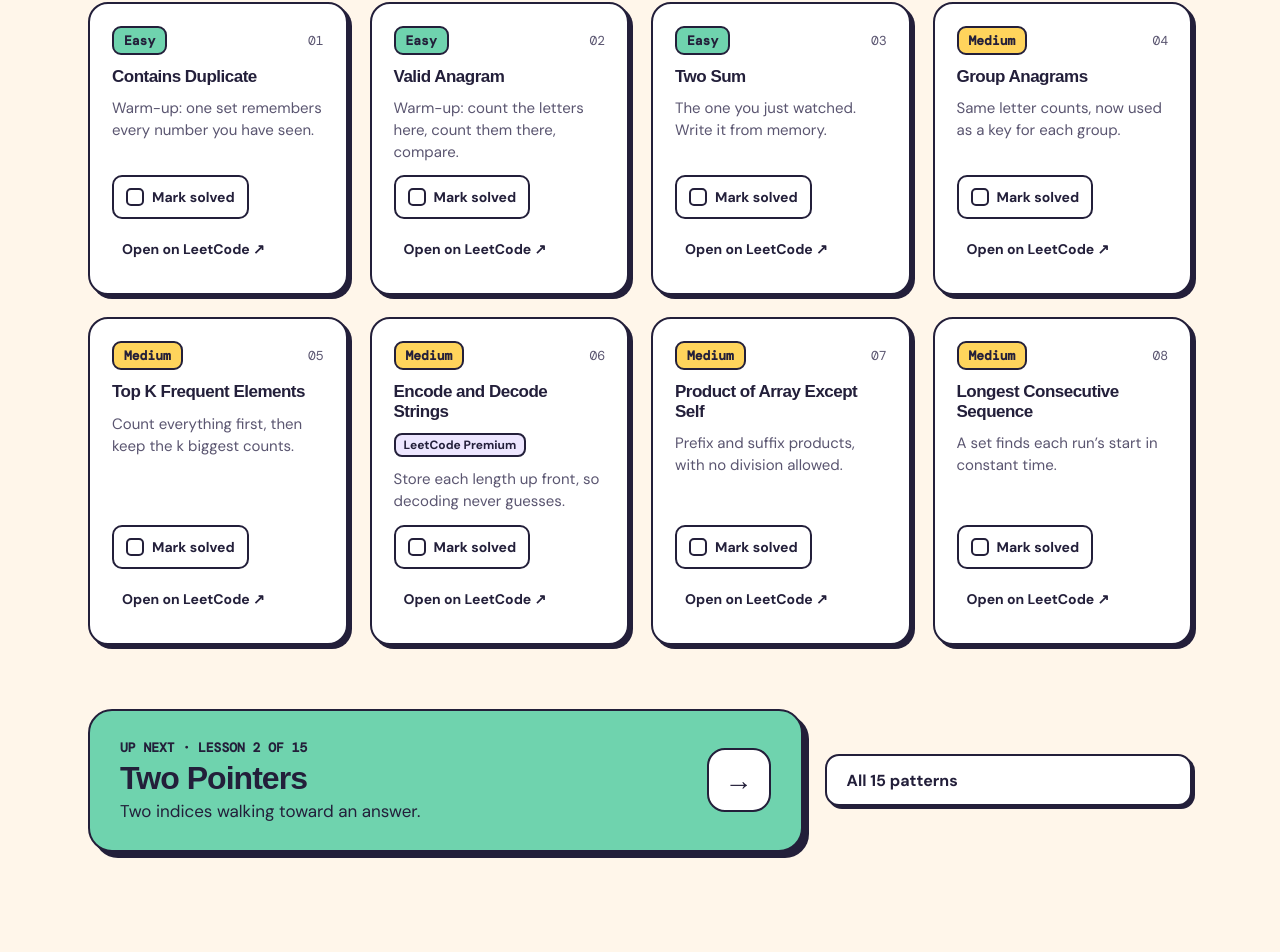
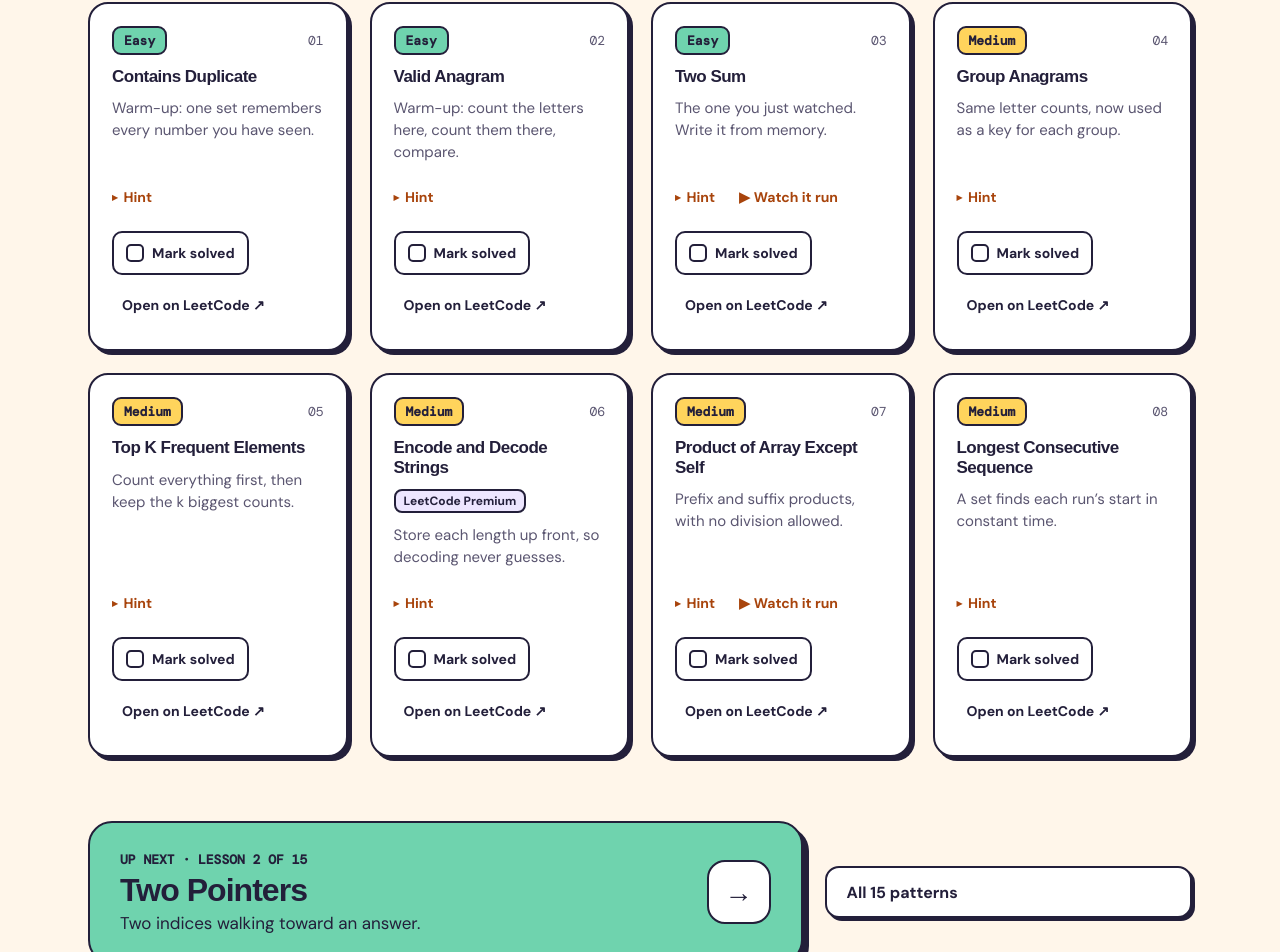
Before and after one commit to rohan-ahire1/pointer, a Next.js app: page /patterns/arrays-and-hashing in a window 1280 px wide. Shown: the part 2031-2983 px from the top of the page. Built offline with nearby package versions, Linux system fonts and the light colour scheme; a web font is replaced by a local one.

Commit message:
Add hints and Watch it run links to lesson cards and problem rows

```diff
--- a/components/Lesson/ProblemCard/ProblemCard.module.css
+++ b/components/Lesson/ProblemCard/ProblemCard.module.css
@@ -74,6 +74,34 @@
   line-height: 1.45;
   color: var(--muted);
   flex-grow: 1;
+}
+
+.extras {
+  display: flex;
+  flex-wrap: wrap;
+  align-items: center;
+  gap: 0 8px;
+}
+
+.watchLink {
+  min-height: 44px;
+  display: inline-flex;
+  align-items: center;
+  gap: 4px;
+  padding: 0 8px;
+  border-radius: 10px;
+  font-size: 14px;
+  font-weight: 700;
+  text-decoration: none;
+  color: var(--pen);
+  white-space: nowrap;
+  transition: background-color var(--dur-fast) var(--ease-out);
+}
+
+@media (hover: hover) {
+  .watchLink:hover {
+    background: var(--tint-cream);
+  }
 }
 
 .actions {
--- a/components/Lesson/ProblemCard/ProblemCard.tsx
+++ b/components/Lesson/ProblemCard/ProblemCard.tsx
@@ -1,8 +1,12 @@
 "use client";
 
-import type { Problem } from "@/content";
+import { useId, useState, type MouseEvent } from "react";
+import Link from "next/link";
+import { problemVisualizerHref, type Problem } from "@/content";
 import { useProgress } from "@/lib/progress";
 import { padPatternNumber } from "@/lib/pattern-nav";
+import { dispatchShowVisualizer } from "@/lib/visualizer-events";
+import { ProblemHint, ProblemHintToggle } from "@/components/Problems/ProblemHint/ProblemHint";
 import styles from "./ProblemCard.module.css";
 
 type ProblemCardProps = {
@@ -32,6 +36,16 @@ const DIFFICULTY_CLASS: Record<Problem["difficulty"], string> = {
 export function ProblemCard({ problem, index }: ProblemCardProps) {
   const { isSolved, toggleSolved } = useProgress();
   const solved = isSolved(problem.slug);
+  const [hintOpen, setHintOpen] = useState(false);
+  const hintId = useId();
+  const visualizerHref = problemVisualizerHref(problem);
+
+  /** Stays on the page so the reader keeps their place; a modified click still opens a new tab. */
+  function watchItRun(event: MouseEvent<HTMLAnchorElement>) {
+    if (!problem.visualizer || event.metaKey || event.ctrlKey || event.shiftKey || event.altKey) return;
+    event.preventDefault();
+    dispatchShowVisualizer(problem.visualizer);
+  }
 
   return (
     <li className={solved ? `tilt ${styles.cardSolved}` : `tilt ${styles.card}`}>
@@ -44,6 +58,25 @@ export function ProblemCard({ problem, index }: ProblemCardProps) {
       <h3 className={`soft ${styles.title}`}>{problem.title}</h3>
       {problem.premium && <span className={styles.premium}>LeetCode Premium</span>}
       <p className={styles.twist}>{problem.twist}</p>
+      <div className={styles.extras}>
+        <ProblemHintToggle
+          controls={hintId}
+          open={hintOpen}
+          title={problem.title}
+          onToggle={() => setHintOpen((open) => !open)}
+        />
+        {visualizerHref && (
+          <Link
+            href={visualizerHref}
+            onClick={watchItRun}
+            aria-label={`Watch it run: ${problem.title}`}
+            className={styles.watchLink}
+          >
+            <span aria-hidden="true">▶ </span>Watch it run
+          </Link>
+        )}
+      </div>
+      <ProblemHint id={hintId} problem={problem} open={hintOpen} />
       <div className={styles.actions}>
         <button
           type="button"
--- /dev/null
+++ b/components/Problems/ProblemHint/ProblemHint.module.css
@@ -0,0 +1,85 @@
+.toggle {
+  min-height: 44px;
+  display: inline-flex;
+  align-items: center;
+  gap: 6px;
+  padding: 0 8px;
+  margin-left: -8px;
+  background: none;
+  border: 0;
+  border-radius: 10px;
+  font-size: 14px;
+  font-weight: 700;
+  color: var(--pen);
+  white-space: nowrap;
+  transition: background-color var(--dur-fast) var(--ease-out);
+}
+
+@media (hover: hover) {
+  .toggle:hover {
+    background: var(--tint-cream);
+  }
+}
+
+.chevron,
+.chevronOpen {
+  font-size: 11px;
+  transition: transform var(--dur-fast) var(--ease-out);
+}
+
+.chevronOpen {
+  transform: rotate(90deg);
+}
+
+.hint {
+  display: flex;
+  flex-direction: column;
+  gap: 8px;
+  padding: 12px 14px;
+  background: var(--tint-yellow);
+  border: var(--border);
+  border-radius: 12px;
+  font-size: 14px;
+  line-height: 1.45;
+  color: var(--ink);
+  animation: hint-in var(--dur-base) var(--ease-out);
+}
+
+/* Without this the `display` above beats the hidden attribute. */
+.hint[hidden] {
+  display: none;
+}
+
+@keyframes hint-in {
+  from {
+    opacity: 0;
+    transform: translateY(-4px);
+  }
+}
+
+.signal,
+.also {
+  margin: 0;
+}
+
+.facts {
+  margin: 0;
+  display: flex;
+  flex-wrap: wrap;
+  gap: 4px 16px;
+  font-family: var(--font-mono);
+  font-size: 13px;
+}
+
+.fact {
+  display: flex;
+  gap: 6px;
+}
+
+.fact dt {
+  font-weight: 700;
+}
+
+.fact dd {
+  margin: 0;
+}
--- /dev/null
+++ b/components/Problems/ProblemHint/ProblemHint.tsx
@@ -0,0 +1,66 @@
+import type { ReactNode } from "react";
+import { getPattern, type Problem } from "@/content";
+import styles from "./ProblemHint.module.css";
+
+type ProblemHintToggleProps = {
+  /** The id of the `ProblemHint` this opens. */
+  controls: string;
+  open: boolean;
+  title: string;
+  onToggle: () => void;
+};
+
+/** The button half of a hint. Kept apart because each host puts it somewhere different. */
+export function ProblemHintToggle({ controls, open, title, onToggle }: ProblemHintToggleProps) {
+  return (
+    <button
+      type="button"
+      aria-expanded={open}
+      aria-controls={controls}
+      aria-label={`Hint for ${title}`}
+      onClick={onToggle}
+      className={styles.toggle}
+    >
+      <span aria-hidden="true" className={open ? styles.chevronOpen : styles.chevron}>
+        ▸
+      </span>
+      Hint
+    </button>
+  );
+}
+
+type ProblemHintProps = {
+  id: string;
+  problem: Problem;
+  open: boolean;
+  className?: string;
+  /** Anything else worth doing from here, such as a link to its visualizer. */
+  children?: ReactNode;
+};
+
+/**
+ * What gives a problem away, for when you're stuck: the clue, the Big-O to aim
+ * for and any other pattern that fairly solves it. Stays in the DOM while
+ * closed so the toggle's `aria-controls` always points at something.
+ */
+export function ProblemHint({ id, problem, open, className, children }: ProblemHintProps) {
+  const alsoFits = (problem.alsoFits ?? []).flatMap((slug) => getPattern(slug)?.name ?? []);
+
+  return (
+    <div id={id} hidden={!open} className={className ? `${styles.hint} ${className}` : styles.hint}>
+      <p className={styles.signal}>{problem.signal}</p>
+      <dl className={styles.facts}>
+        <div className={styles.fact}>
+          <dt>Time</dt>
+          <dd>{problem.time}</dd>
+        </div>
+        <div className={styles.fact}>
+          <dt>Space</dt>
+          <dd>{problem.space}</dd>
+        </div>
+      </dl>
+      {alsoFits.length > 0 && <p className={styles.also}>Also works with {alsoFits.join(" or ")}.</p>}
+      {children}
+    </div>
+  );
+}
--- a/components/Problems/ProblemRow/ProblemRow.module.css
+++ b/components/Problems/ProblemRow/ProblemRow.module.css
@@ -30,6 +30,14 @@
   height: 22px;
   accent-color: var(--mint);
   cursor: pointer;
+}
+
+.nameCell {
+  min-width: 0;
+  display: flex;
+  flex-wrap: wrap;
+  align-items: center;
+  gap: 0 16px;
 }
 
 .name,
@@ -68,7 +76,10 @@
 }
 
 .lessonLink {
-  grid-column: 2 / -1;
+  grid-column: 2;
+  display: inline-flex;
+  align-items: center;
+  min-height: 44px;
   font-size: 14px;
   color: var(--muted);
   text-decoration: none;
@@ -81,8 +92,11 @@
 }
 
 .leetcodeLink {
-  grid-column: 2 / -1;
-  justify-self: start;
+  grid-column: 3 / -1;
+  justify-self: end;
+  display: inline-flex;
+  align-items: center;
+  min-height: 44px;
   font-size: 14px;
   font-weight: 700;
   text-decoration: none;
@@ -91,8 +105,22 @@
 @media (min-width: 640px) {
   .leetcodeLink {
     grid-column: auto;
-    justify-self: end;
   }
+}
+
+.hint {
+  grid-column: 2 / -1;
+  margin-bottom: 12px;
+}
+
+.watchLink {
+  align-self: flex-start;
+  min-height: 44px;
+  display: inline-flex;
+  align-items: center;
+  font-weight: 700;
+  color: var(--pen);
+  text-decoration: none;
 }
 
 /* Motion: a solved row fades to muted so the strike-through reads as a
--- a/components/Problems/ProblemsBrowser/ProblemsBrowser.module.css
+++ b/components/Problems/ProblemsBrowser/ProblemsBrowser.module.css
@@ -103,7 +103,7 @@
   gap: 8px;
   flex-grow: 1;
   min-width: 200px;
-  height: 46px;
+  height: 48px;
   padding: 0 14px;
   background: var(--paper);
   border: var(--border);
--- a/components/Problems/ProblemsBrowser/ProblemsBrowser.tsx
+++ b/components/Problems/ProblemsBrowser/ProblemsBrowser.tsx
@@ -33,7 +33,7 @@ function lessonInfo(group: ProblemGroupSummary): { href?: string; label: string
   }
   return {
     href: `/patterns/${group.pattern.slug}`,
-    label: group.pattern.status === "live" ? "Lesson: live" : "Lesson: coming soon",
+    label: group.pattern.status === "live" ? "Go to lesson →" : "Lesson: coming soon",
   };
 }
 
```
Also changed, not shown: components/Problems/ProblemRow/ProblemRow.tsx (+24 -5 lines).
